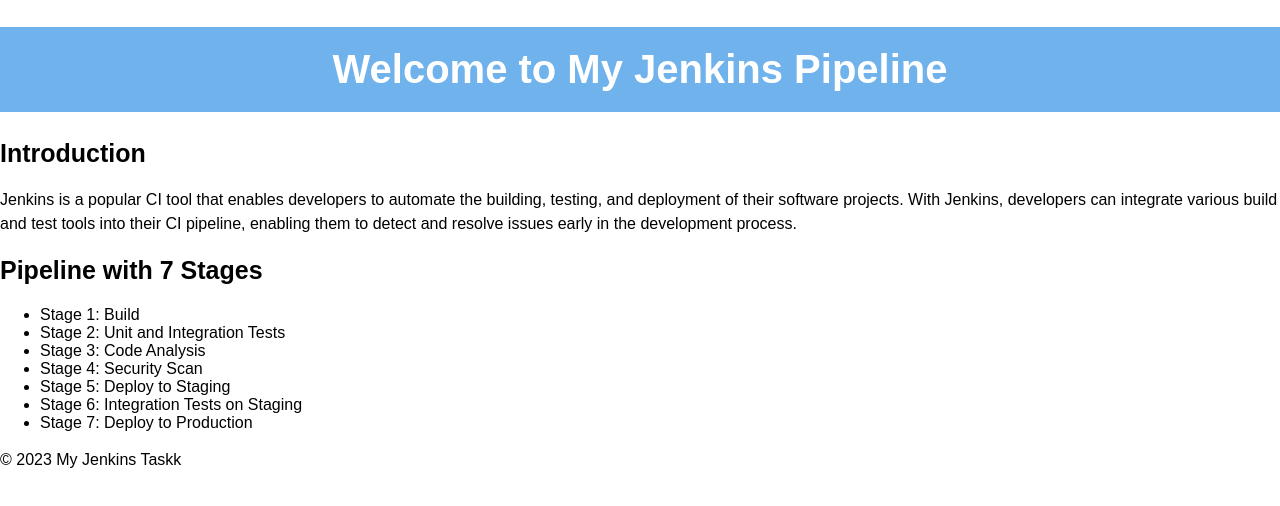
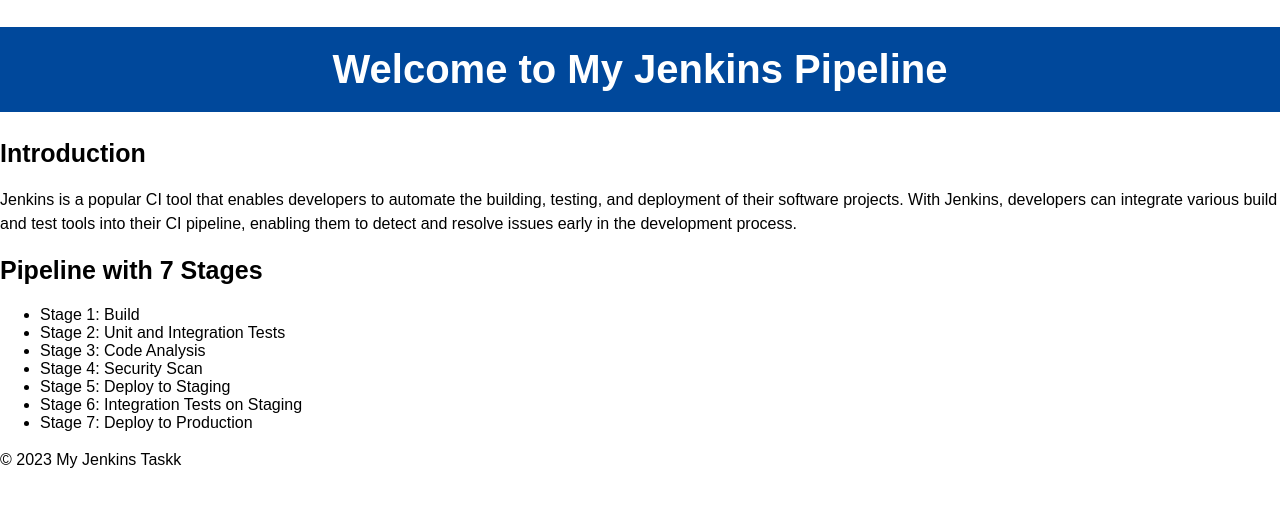
Before and after one commit to veena223070113/Jenkins_6.2C, a plain HTML site: page index.html in a window 1280 px wide. Drawn offline with Linux system fonts and the light colour scheme.

Commit message:
jenkins test

```diff
--- a/styles.css
+++ b/styles.css
@@ -9,7 +9,7 @@ body {
 h1 {
   font-size: 40px;
   font-weight: bold;
-  background-color: rgb(111, 178, 236);
+  background-color: rgb(0, 72, 155);
   color: #fff; /* Text color for better contrast */
   padding: 20px; /* Add padding for spacing around the text */
   text-align: center; /* Center align the text */
```
